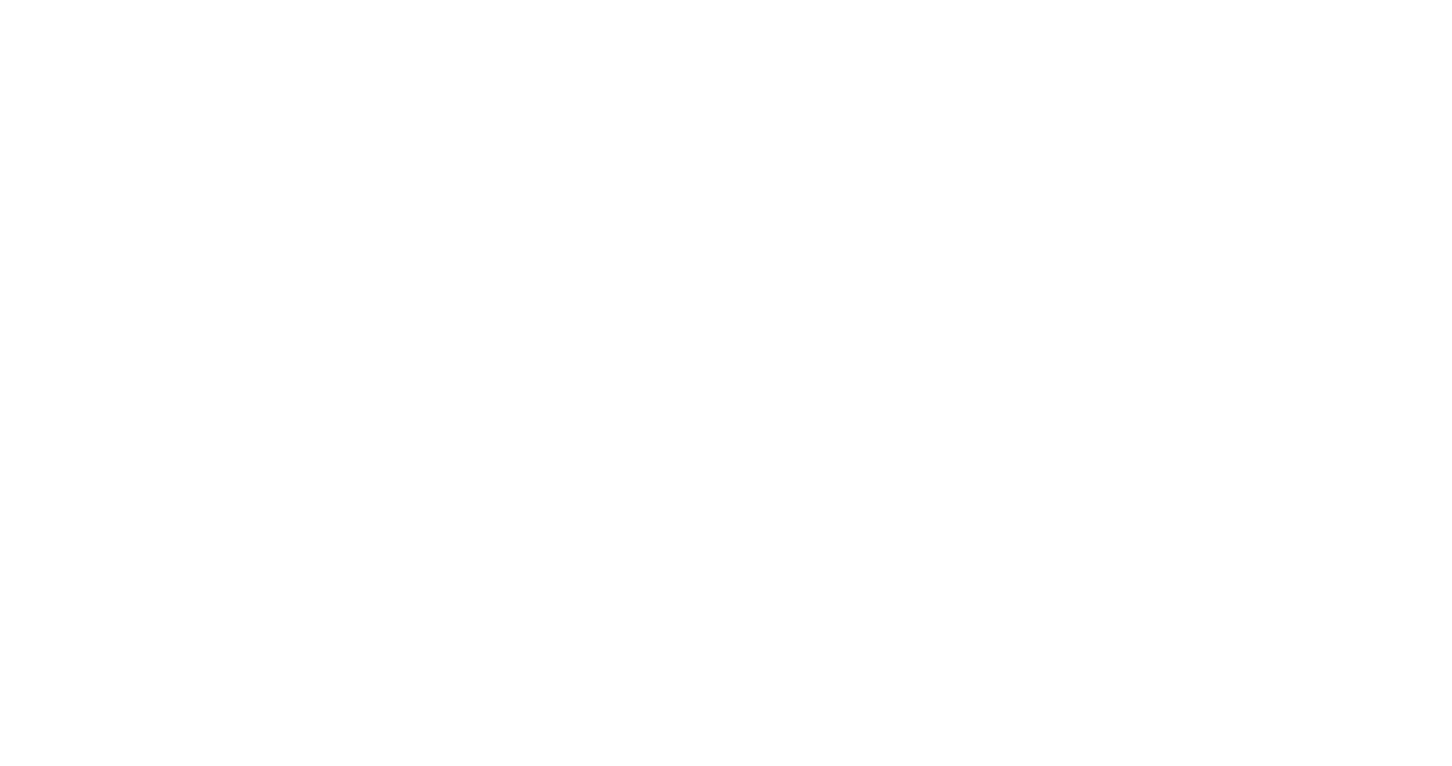
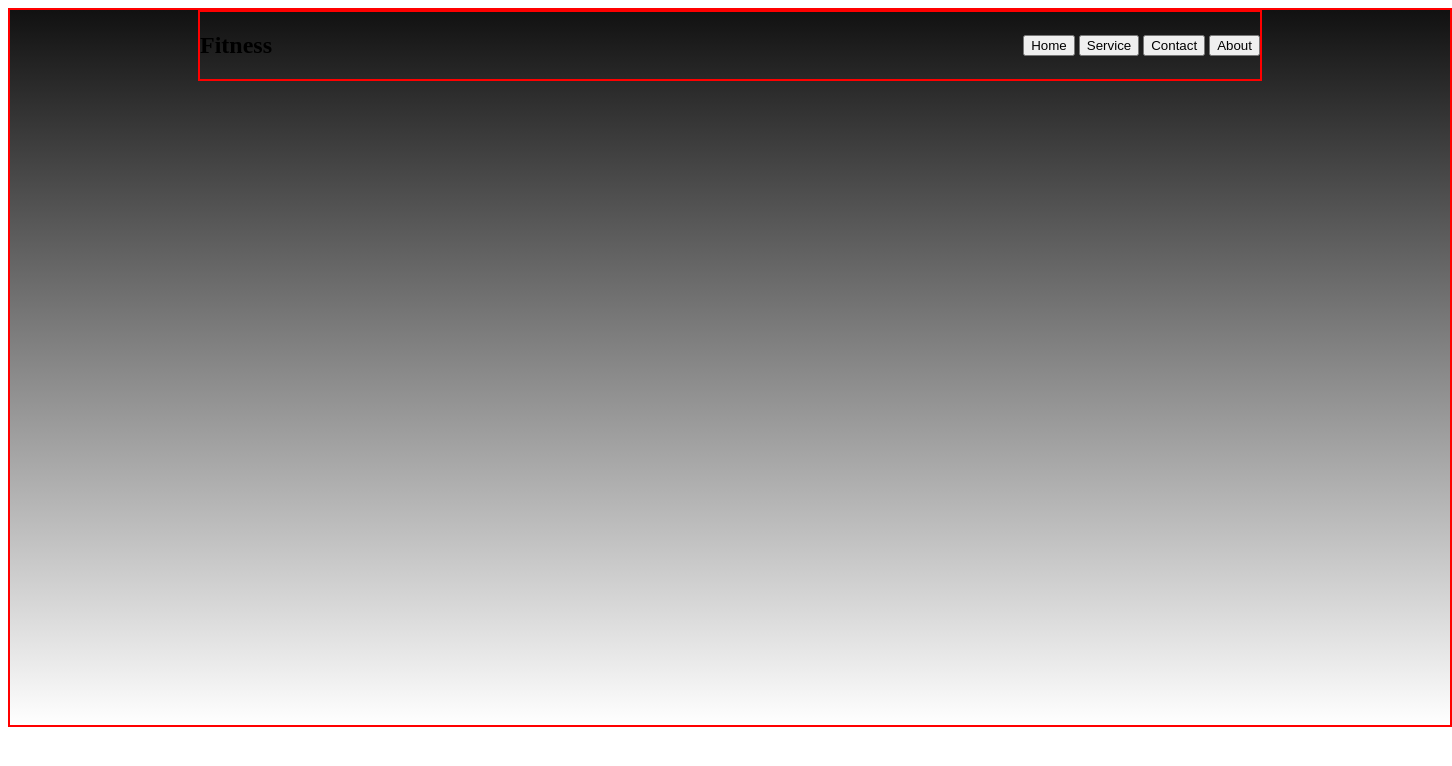
Before and after one commit to mahmodulhassan37/assignment2, a plain HTML site: page index.html in a window 1280 px wide. Shown: the whole page, 1452 px wide, since content can reach past the window. Drawn offline with Linux system fonts and the light colour scheme.

Commit message:
navbar inital commit

```diff
--- a/index.html
+++ b/index.html
@@ -8,6 +8,21 @@
     <link rel="stylesheet" href="responsive.css">
 </head>
 <body>
+    <nav class="nav-container">
+        <div class="nav-content">
+            <div class="left-nav">
+                <h1>Fitness</h1>
+            </div>
+            <div class="right-nav">
+                <button>Home</button>
+                <button>Service</button>
+                <button>Contact</button>
+                <button>About</button>
+
+            </div>
+        </div>
+
+    </nav>
 
 </body>
 </html>
--- a/style.css
+++ b/style.css
@@ -0,0 +1,17 @@
+.nav-container{
+    width: 1440px;
+    height: 715px;
+    border: 2px solid red;
+    background: linear-gradient(180deg, rgb(17, 17, 17),rgba(119, 119, 119, 0) 100%);
+}
+
+.nav-content{
+    width: 1060px;
+    display: flex;
+    flex-direction: row;
+    justify-content: space-between;
+    align-items: center;
+    border: 2px solid red;
+    margin: 0 auto;
+
+}
```
